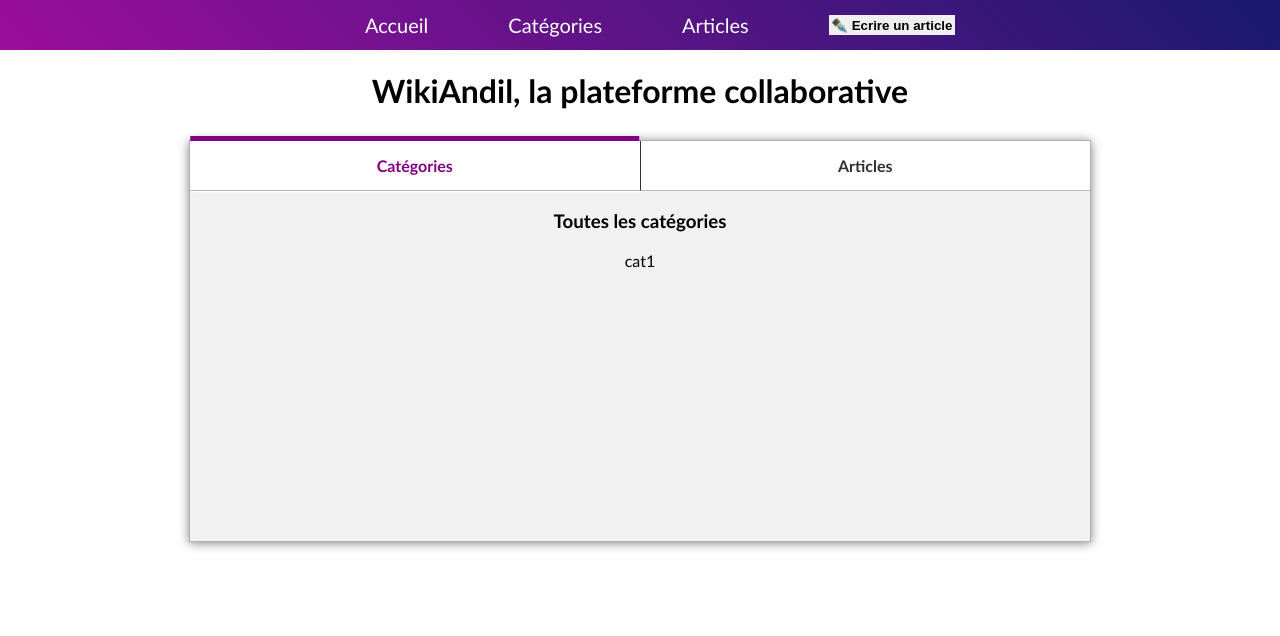
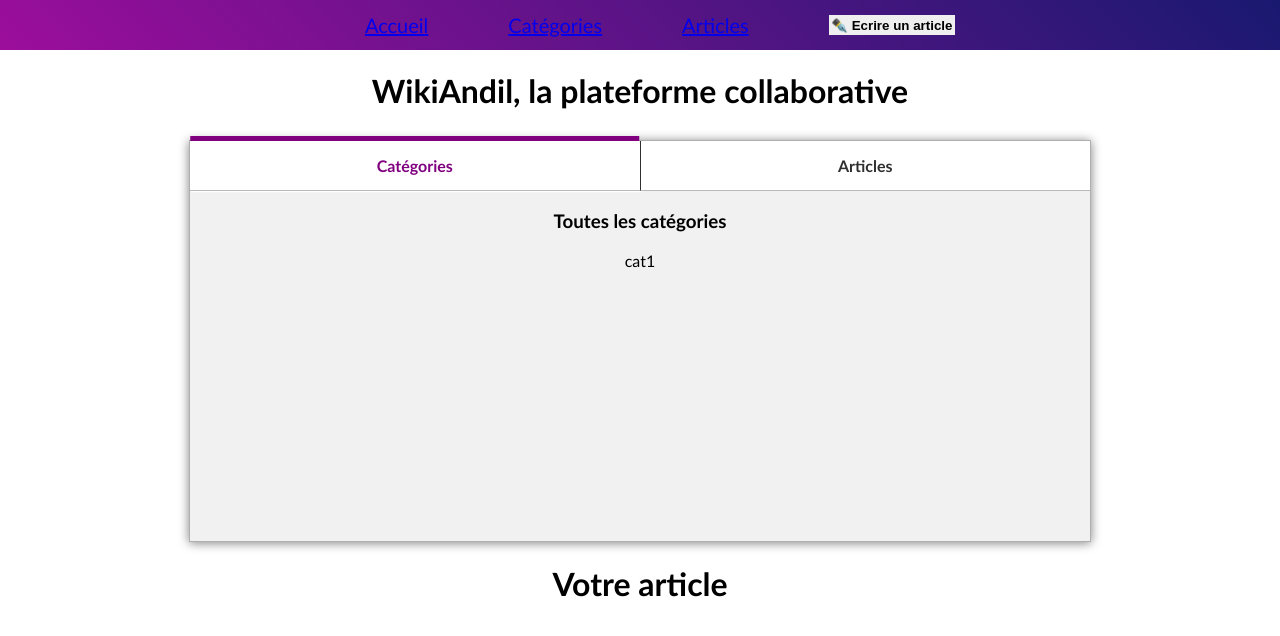
Before and after one commit to paulinemyriam/fullstack-js-andil, a React (Create React App) app: page /fullstack-js-andil/articles/1 in a window 1280 px wide. Shown: the top 636 px of the page. Built offline with nearby package versions, Linux system fonts and the light colour scheme.

Commit message:
Gestion des routes sur la navbar

```diff
--- a/src/App.js
+++ b/src/App.js
@@ -1,14 +1,23 @@
-import logo from './logo.svg';
-import './App.css';
-import Navbar from './Navbar/Navbar';
-import Tabs from './components/Tabs';
+import logo from "./logo.svg";
+import "./App.css";
+import Navbar from "./components/Navbar/Navbar";
+import Tabs from "./components/TabsHome/Tabs";
+import { Routes, Route } from "react-router-dom";
+import AllArticles from "./components/Articles/AllArticles";
+import Article from "./components/Articles/Article";
 
 function App() {
   return (
     <div className="App">
       <Navbar />
-        <h1>WikiAndil, la plateforme collaborative</h1>
-          <Tabs title={'titre1'} content={'contenuuuuuuu'} category={'cat1'}/>
+      <h1>WikiAndil, la plateforme collaborative</h1>
+      <Tabs title={"titre1"} content={"contenuuuuuuu"} category={"cat1"} />
+
+      <Routes>
+        <Route path="/fullstack-js-andil/articles" element={<AllArticles />} />
+        <Route path="/fullstack-js-andil/articles/:id" element={<Article />} />
+      </Routes>
+
     </div>
   );
 }
--- a/src/Navbar/Navbar.js
+++ /dev/null
@@ -1,16 +0,0 @@
-import React from "react";
-import "./Navbar.css"
-
-export default function Navbar() {
-    return(
-        <nav>
-
-            <ul className="liste">
-                <li className="items">Accueil</li>
-                <li className="items">Catégories</li>
-                <li className="items">Articles</li>
-                <button className="btnArt">✒️ Ecrire un article</button>
-            </ul>
-        </nav>
-    )
-}
--- a/src/components/AllArticles.js
+++ b/src/components/Articles/AllArticles.js
@@ -4,7 +4,6 @@ class AllArticles extends React.Component {
   render() {
     return (
         <div>
-            <Navbar />
 
             <div id="head-all-articles">
                 <h1>Tous les articles</h1>
--- /dev/null
+++ b/src/components/Articles/Article.js
@@ -0,0 +1,14 @@
+import React from 'react';
+import { useParams } from 'react-router-dom';
+
+export default function Article() {
+
+    const params = useParams()
+    console.log(params);
+
+    return (
+        <div>
+            <h1>Votre article</h1>
+        </div>
+    )
+}
--- /dev/null
+++ b/src/components/Navbar/Navbar.js
@@ -0,0 +1,17 @@
+import React from "react";
+import "./Navbar.css"
+import { Link } from "react-router-dom";
+
+export default function Navbar() {
+    return(
+        <nav>
+
+            <ul className="liste">
+                <li className="items"><Link to="/fullstack-js-andil">Accueil</Link></li>
+                <li className="items"><Link to="/fullstack-js-andil">Catégories</Link></li>
+                <li className="items"><Link to="/fullstack-js-andil/articles">Articles</Link></li>
+                <button className="btnArt">✒️ Ecrire un article</button>
+            </ul>
+        </nav>
+    )
+}
--- a/src/index.js
+++ b/src/index.js
@@ -3,12 +3,13 @@ import ReactDOM from 'react-dom/client';
 import './index.css';
 import App from './App';
 import reportWebVitals from './reportWebVitals';
+import { BrowserRouter } from 'react-router-dom';
 
 const root = ReactDOM.createRoot(document.getElementById('root'));
 root.render(
-  <React.StrictMode>
+  <BrowserRouter>
     <App />
-  </React.StrictMode>
+  </BrowserRouter>
 );
 
 // If you want to start measuring performance in your app, pass a function
```
Also changed, not shown: src/components/Category.js (deleted), src/components/Catégories/Category.js (added), src/components/Navbar/Navbar.css (renamed from src/Navbar/Navbar.css), src/components/TabsHome/Tabs.js (renamed from src/components/Tabs.js).
